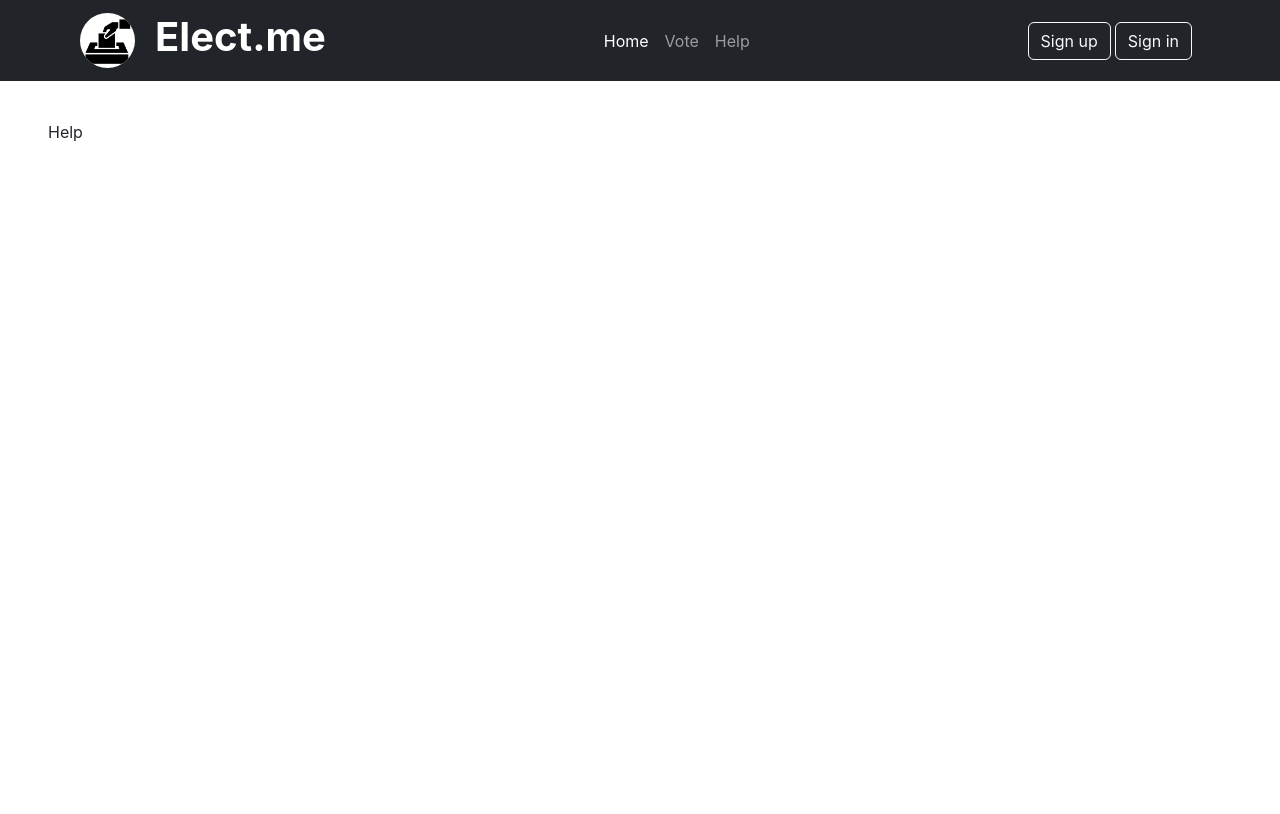
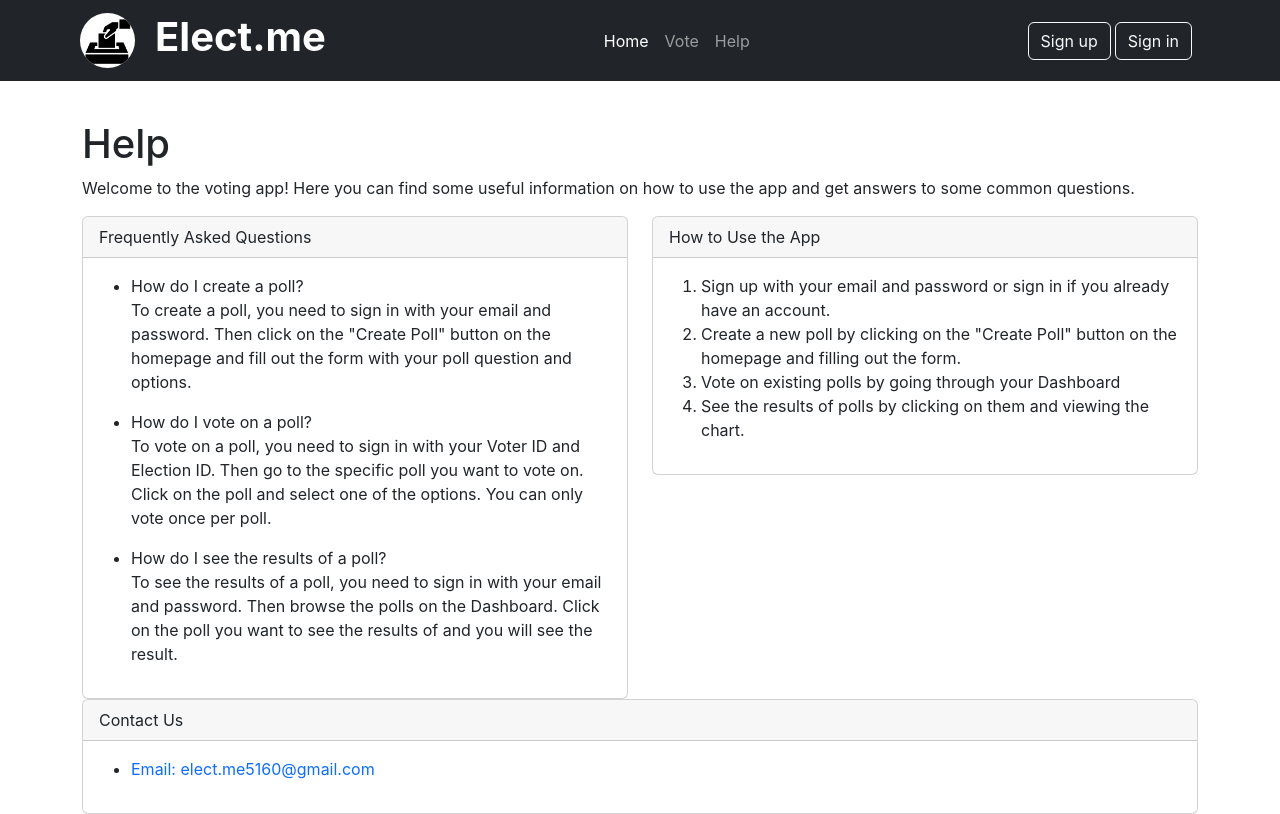
Before and after one commit to RizwanCSEDU25/Elect.me, a React (Create React App) app: page /help in a window 1280 px wide. Built offline with nearby package versions, Linux system fonts and the light colour scheme; the HTML template or start-up script is replaced by a standard one.

Commit message:
home and help page done

```diff
--- a/package.json
+++ b/package.json
@@ -7,6 +7,7 @@
     "@testing-library/react": "^13.4.0",
     "@testing-library/user-event": "^13.5.0",
     "bootstrap": "^5.2.3",
+    "cdbreact": "^1.5.14",
     "react": "^18.2.0",
     "react-bootstrap": "^2.7.4",
     "react-dom": "^18.2.0",
--- a/src/App.css
+++ b/src/App.css
@@ -1,5 +1,6 @@
 .App {
   text-align: center;
+  background-color: white;
 }
 
 .App-logo {
--- a/src/App.js
+++ b/src/App.js
@@ -44,6 +44,7 @@ function App () {
               <Route path="dashboard" element={<Dashboard/>} />
               <Route path="result" element={<Result/>} />
               <Route path="create" element={<Create_poll/>} />
+
             </Route>
             <Route path="*" element={<Error/>} />
           </Routes>
--- a/src/pages/Help.js
+++ b/src/pages/Help.js
@@ -1,9 +1,67 @@
-import React from 'react'
+import React from 'react';
+import { Container, Row, Col, Card } from 'react-bootstrap';
+import { Link } from 'react-router-dom';
 
-const Help = () => {
+function Help() {
   return (
-    <div>Help</div>
-  )
+    <Container>
+      <Row>
+        <Col>
+          <h1>Help</h1>
+          <p>Welcome to the voting app! Here you can find some useful information on how to use the app and get answers to some common questions.</p>
+        </Col>
+      </Row>
+      <Row>
+        <Col md={6}>
+          <Card>
+            <Card.Header>Frequently Asked Questions</Card.Header>
+            <Card.Body>
+              <Card.Text>
+                <ul>
+                  <li>How do I create a poll?</li>
+                  <p>To create a poll, you need to sign in with your email and password. Then click on the "Create Poll" button on the homepage and fill out the form with your poll question and options.</p>
+                  <li>How do I vote on a poll?</li>
+                  <p>To vote on a poll, you need to sign in with your Voter ID and Election ID. Then go to the specific poll you want to vote on. Click on the poll and select one of the options. You can only vote once per poll.</p>
+                  <li>How do I see the results of a poll?</li>
+                  <p>To see the results of a poll, you need to sign in with your email and password. Then browse the polls on the Dashboard. Click on the poll you want to see the results of and you will see the result.</p>
+                </ul>
+              </Card.Text>
+            </Card.Body>
+          </Card>
+        </Col>
+        <Col md={6}>
+          <Card>
+            <Card.Header>How to Use the App</Card.Header>
+            <Card.Body>
+              <Card.Text>
+                <ol>
+                  <li>Sign up with your email and password or sign in if you already have an account.</li>
+                  <li>Create a new poll by clicking on the "Create Poll" button on the homepage and filling out the form.</li>
+                  <li>Vote on existing polls by going through your Dashboard</li>
+                  <li>See the results of polls by clicking on them and viewing the chart.</li>
+                </ol>
+              </Card.Text>
+            </Card.Body>
+          </Card>
+        </Col>
+      </Row>
+      <Row>
+        <Col>
+        <Card>
+            <Card.Header>Contact Us</Card.Header>
+            <Card.Body>
+              <Card.Text>
+                <ul>
+                <li><a href="mailto:elect.me5160@gmail.com" >Email: elect.me5160@gmail.com</a></li>
+                </ul>
+              </Card.Text>
+            </Card.Body>
+          </Card>
+        </Col>
+      </Row>
+
+    </Container>
+  );
 }
 
-export default Help
+export default Help;
--- a/src/pages/Home.js
+++ b/src/pages/Home.js
@@ -1,9 +1,69 @@
-import React from 'react'
+import React from 'react';
+import { Container, Row, Col, Card } from 'react-bootstrap';
 
-const Home = () => {
+//const Home = () => {
+  //return (
+    //<div>home</div>
+  //)
+//}
+
+
+function Home() {
   return (
-    <div>home</div>
-  )
+    <Container className="container">
+      <Row className="text-center mt-4">
+        <Col>
+          <h1>Welcome to Voting App</h1>
+          <p>The easiest way to create and participate in polls</p>
+        </Col>
+      </Row>
+      <Row className="text-center mt-4">
+        <Col>
+          <Card className="border-0">
+            <Card.Body>
+              <Card.Title>100+</Card.Title>
+              <Card.Text>Polls created</Card.Text>
+            </Card.Body>
+          </Card>
+        </Col>
+        <Col>
+          <Card className="border-0">
+            <Card.Body>
+              <Card.Title>500+</Card.Title>
+              <Card.Text>Votes casted</Card.Text>
+            </Card.Body>
+          </Card>
+        </Col>
+        <Col>
+          <Card className="border-0">
+            <Card.Body>
+              <Card.Title>50+</Card.Title>
+              <Card.Text>Users registered</Card.Text>
+            </Card.Body>
+          </Card>
+        </Col>
+      </Row>
+      <Row className="text-center mt-4">
+        <Col md={6}>
+          <h3>What our users say</h3>
+          <p>"Voting App is awesome! I can create polls easily and share them with my friends."</p>
+
+          <p>"I love Voting App! It's fun and simple to use. I can vote on different topics and see the results instantly."</p>
+
+        </Col>
+        <Col md={6}>
+          <h3>Why choose Voting App</h3>
+          <ul className="list-unstyled">
+            <li> It's free and easy to use</li>
+            <li> It's secure and reliable</li>
+            <li> It's responsive and mobile-friendly</li>
+            <li> It's customizable and flexible</li>
+            <li> It's fun and engaging</li>
+          </ul>
+        </Col>
+      </Row>
+    </Container>
+  );
 }
 
-export default Home
+export default Home;
```
Also changed, not shown: 1 other file (tests, documents, lock files or other folders).
